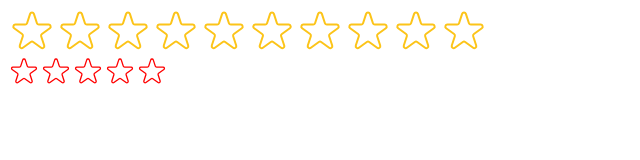
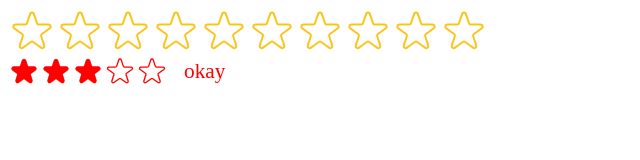
Before and after one commit to WojtG/usePopcorn, a React (Create React App) app: page / in a window 1280 px wide. Shown: the top 160 px of the page, without its empty margins (0-640 px from the left). Built offline with nearby package versions, Linux system fonts and the light colour scheme.

Commit message:
define props for StarRating component part 2

```diff
--- a/src/StarRating.js
+++ b/src/StarRating.js
@@ -16,8 +16,11 @@ export default function StarRating({
   size = 48,
   messages = [],
   className = "",
+  defaultRating = 0,
 }) {
-  const [rating, setRating] = useState(0);
+  const initialRating = Math.max(Math.min(defaultRating, maxRating));
+
+  const [rating, setRating] = useState(initialRating);
   const [tempRating, setTempRating] = useState(0);
 
   const textStyle = {
--- a/src/index.js
+++ b/src/index.js
@@ -14,6 +14,7 @@ root.render(
       color={"red"}
       size={32}
       messages={["terrible", "bad", "okay", "good", "amazing"]}
+      defaultRating={3}
     />
   </React.StrictMode>
 );
```
